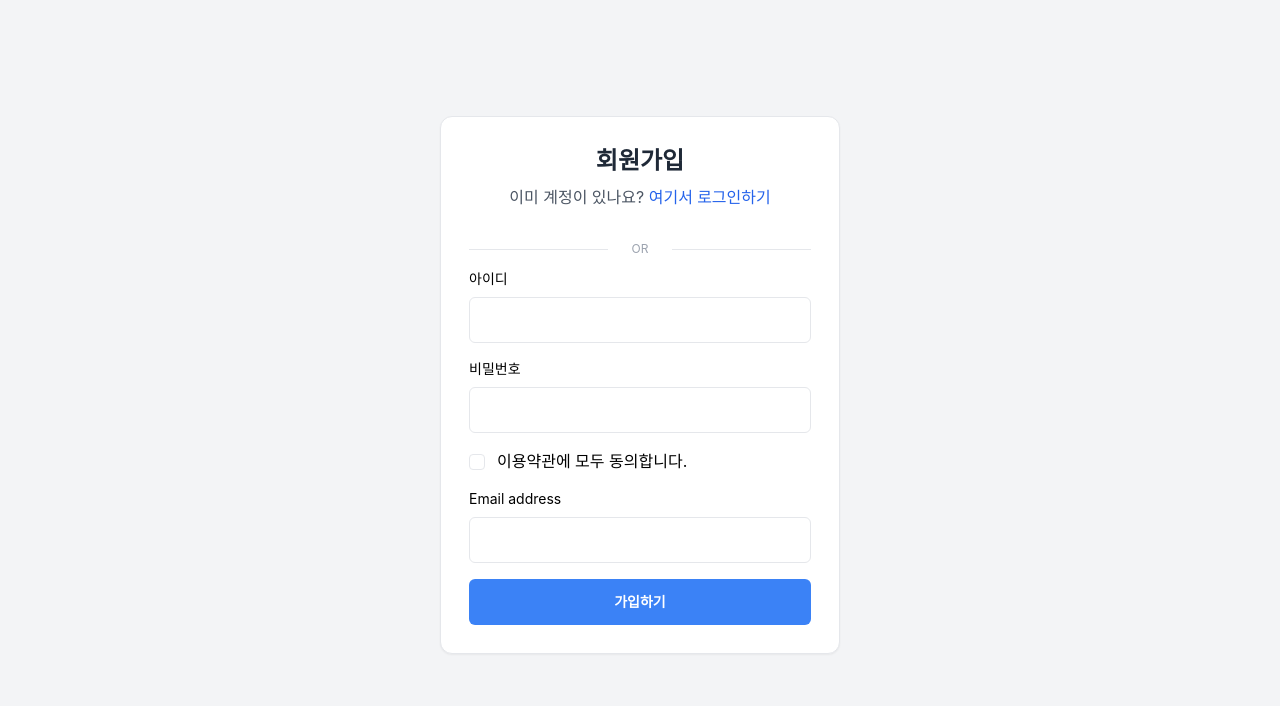
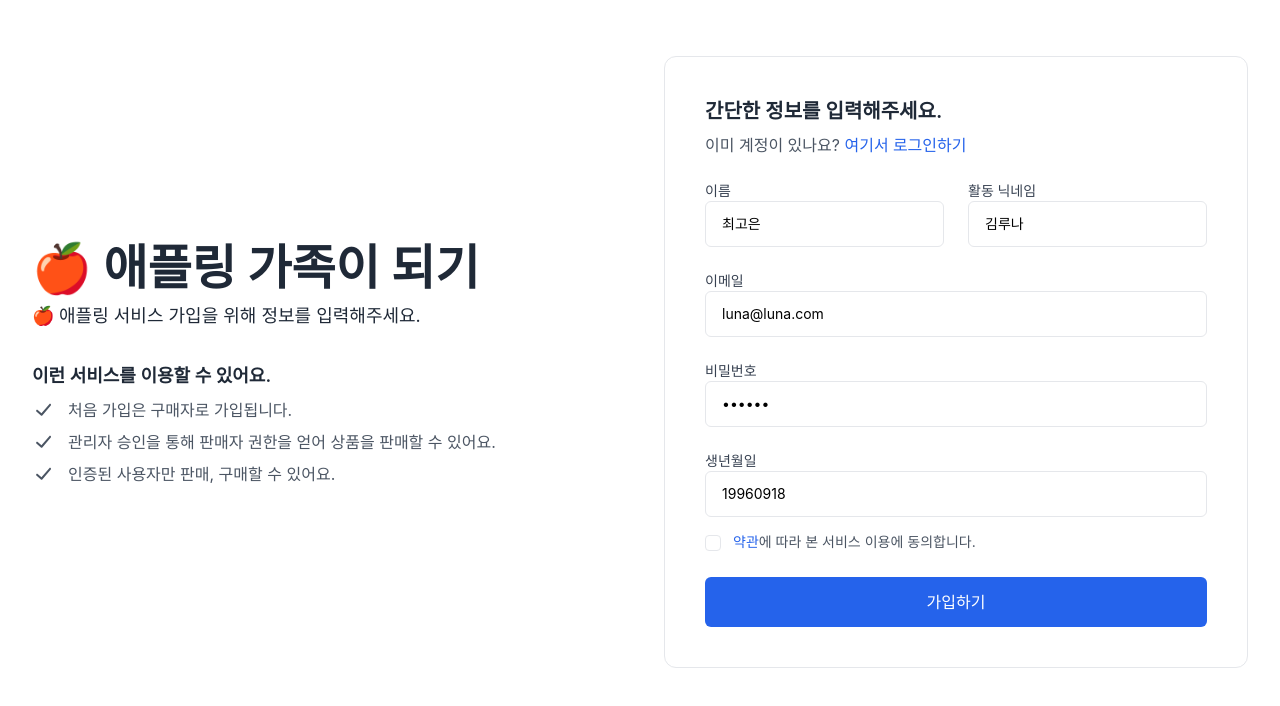
Before and after one commit to appling-c/appling-fe, a Vue app: page /signup in a window 1280 px wide. Shown: the top 706 px of the page. Built offline with nearby package versions, Linux system fonts and the light colour scheme.

Commit message:
[공통] axios cors

```diff
--- a/src/views/signup.vue
+++ b/src/views/signup.vue
@@ -1,88 +1,162 @@
+
 <template>
-<div class="h-full">
-  <div class="dark:bg-slate-900 bg-gray-100 flex h-full items-center py-16">
-    <main class="w-full max-w-md mx-auto p-6">
-      <div class="mt-7 bg-white border border-gray-200 rounded-xl shadow-sm dark:bg-gray-800 dark:border-gray-700">
-        <div class="p-4 sm:p-7">
-          <div class="text-center">
-            <h1 class="block text-2xl font-bold text-gray-800 dark:text-white">회원가입</h1>
+<div class="max-w-[85rem] px-4 py-10 sm:px-6 lg:px-8 lg:py-14 mx-auto">
+  <!-- Grid -->
+  <div class="grid md:grid-cols-2 items-center gap-12">
+    <div>
+      <h1 class="text-3xl font-bold text-gray-800 sm:text-4xl lg:text-5xl lg:leading-tight dark:text-white">
+        🍎 애플링 가족이 되기
+      </h1>
+      <p class="mt-1 md:text-lg text-gray-800 dark:text-gray-200">
+        🍎 애플링 서비스 가입을 위해 정보를 입력해주세요.
+      </p>
+
+      <div class="mt-8">
+        <h2 class="text-lg font-semibold text-gray-800 dark:text-gray-200">
+          이런 서비스를 이용할 수 있어요.
+        </h2>
+
+        <ul class="mt-2 space-y-2">
+          <li class="flex space-x-3">
+            <svg class="flex-shrink-0 h-6 w-6 text-gray-600 dark:text-gray-400" width="16" height="16" viewBox="0 0 16 16" fill="none" xmlns="http://www.w3.org/2000/svg">
+              <path d="M11.5219 4.0949C11.7604 3.81436 12.181 3.78025 12.4617 4.01871C12.7422 4.25717 12.7763 4.6779 12.5378 4.95844L6.87116 11.6251C6.62896 11.91 6.1998 11.94 5.9203 11.6916L2.9203 9.02494C2.64511 8.78033 2.62032 8.35894 2.86493 8.08375C3.10955 7.80856 3.53092 7.78378 3.80611 8.02839L6.29667 10.2423L11.5219 4.0949Z" fill="currentColor"></path>
+            </svg>
+            <span class="text-gray-600 dark:text-gray-400">
+              처음 가입은 구매자로 가입됩니다.
+            </span>
+          </li>
+
+          <li class="flex space-x-3">
+            <svg class="flex-shrink-0 h-6 w-6 text-gray-600 dark:text-gray-400" width="16" height="16" viewBox="0 0 16 16" fill="none" xmlns="http://www.w3.org/2000/svg">
+              <path d="M11.5219 4.0949C11.7604 3.81436 12.181 3.78025 12.4617 4.01871C12.7422 4.25717 12.7763 4.6779 12.5378 4.95844L6.87116 11.6251C6.62896 11.91 6.1998 11.94 5.9203 11.6916L2.9203 9.02494C2.64511 8.78033 2.62032 8.35894 2.86493 8.08375C3.10955 7.80856 3.53092 7.78378 3.80611 8.02839L6.29667 10.2423L11.5219 4.0949Z" fill="currentColor"></path>
+            </svg>
+            <span class="text-gray-600 dark:text-gray-400">
+              관리자 승인을 통해 판매자 권한을 얻어 상품을 판매할 수 있어요.
+            </span>
+          </li>
+
+          <li class="flex space-x-3">
+            <svg class="flex-shrink-0 h-6 w-6 text-gray-600 dark:text-gray-400" width="16" height="16" viewBox="0 0 16 16" fill="none" xmlns="http://www.w3.org/2000/svg">
+              <path d="M11.5219 4.0949C11.7604 3.81436 12.181 3.78025 12.4617 4.01871C12.7422 4.25717 12.7763 4.6779 12.5378 4.95844L6.87116 11.6251C6.62896 11.91 6.1998 11.94 5.9203 11.6916L2.9203 9.02494C2.64511 8.78033 2.62032 8.35894 2.86493 8.08375C3.10955 7.80856 3.53092 7.78378 3.80611 8.02839L6.29667 10.2423L11.5219 4.0949Z" fill="currentColor"></path>
+            </svg>
+            <span class="text-gray-600 dark:text-gray-400">
+              인증된 사용자만 판매, 구매할 수 있어요.
+            </span>
+          </li>
+        </ul>
+      </div>
+    </div>
+    <!-- End Col -->
+
+    <div class="relative">
+      <!-- Card -->
+      <div class="flex flex-col border rounded-xl p-4 sm:p-6 lg:p-10 dark:border-gray-700">
+        <h2 class="text-xl font-semibold text-gray-800 dark:text-gray-200">
+          간단한 정보를 입력해주세요.
+        </h2>
+
         <p class="mt-2 text-base text-gray-600 dark:text-gray-400">
           이미 계정이 있나요?
           <router-link to="/login" class="text-blue-600 decoration-2 hover:underline font-medium" href="../examples/html/signin.html">
             여기서 로그인하기
           </router-link>
         </p>
+
+        <form>
+          <div class="mt-6 grid gap-4 lg:gap-6">
+            <!-- Grid -->
+            <div class="grid grid-cols-1 sm:grid-cols-2 gap-4 lg:gap-6">
+              <div>
+                <label for="hs-firstname-hire-us-1" class="block text-sm text-gray-700 font-medium dark:text-white">이름</label>
+                <input v-model="name" type="text" name="hs-firstname-hire-us-1" id="hs-firstname-hire-us-1" class="py-3 px-4 block w-full border-gray-200 rounded-md text-sm focus:border-blue-500 focus:ring-blue-500 dark:bg-slate-900 dark:border-gray-700 dark:text-gray-400">
               </div>
 
-          <div class="mt-5">
-
-            <div class="py-3 flex items-center text-xs text-gray-400 uppercase before:flex-[1_1_0%] before:border-t before:border-gray-200 before:mr-6 after:flex-[1_1_0%] after:border-t after:border-gray-200 after:ml-6 dark:text-gray-500 dark:before:border-gray-600 dark:after:border-gray-600">Or</div>
-
-            <!-- Form -->
-            <form>
-              <div class="grid gap-y-4">
-                <!-- Form Group -->
               <div>
-                  <label for="email" class="block text-sm mb-2 dark:text-white">아이디</label>
-                  <div class="relative">
-                    <input type="email" id="email" name="email" class="py-3 px-4 block w-full border-gray-200 rounded-md text-sm focus:border-blue-500 focus:ring-blue-500 dark:bg-gray-800 dark:border-gray-700 dark:text-gray-400" required aria-describedby="email-error">
-                    <div class="hidden absolute inset-y-0 right-0 flex items-center pointer-events-none pr-3">
-                      <svg class="h-5 w-5 text-red-500" width="16" height="16" fill="currentColor" viewBox="0 0 16 16" aria-hidden="true">
-                        <path d="M16 8A8 8 0 1 1 0 8a8 8 0 0 1 16 0zM8 4a.905.905 0 0 0-.9.995l.35 3.507a.552.552 0 0 0 1.1 0l.35-3.507A.905.905 0 0 0 8 4zm.002 6a1 1 0 1 0 0 2 1 1 0 0 0 0-2z"/>
-                      </svg>
+                <label for="hs-lastname-hire-us-1" class="block text-sm text-gray-700 font-medium dark:text-white">활동 닉네임</label>
+                <input v-model="nickname" type="text" name="hs-lastname-hire-us-1" id="hs-lastname-hire-us-1" class="py-3 px-4 block w-full border-gray-200 rounded-md text-sm focus:border-blue-500 focus:ring-blue-500 dark:bg-slate-900 dark:border-gray-700 dark:text-gray-400">
               </div>
             </div>
-                  <p class="hidden text-xs text-red-600 mt-2" id="email-error">Please include a valid email address so we can get back to you</p>
+            <!-- End Grid -->
+
+            <div>
+              <label for="hs-work-email-hire-us-1" class="block text-sm text-gray-700 font-medium dark:text-white">이메일</label>
+              <input v-model="email" type="email" name="hs-work-email-hire-us-1" id="hs-work-email-hire-us-1" autocomplete="email" class="py-3 px-4 block w-full border-gray-200 rounded-md text-sm focus:border-blue-500 focus:ring-blue-500 dark:bg-slate-900 dark:border-gray-700 dark:text-gray-400">
             </div>
-                <!-- End Form Group -->
 
-                <!-- Form Group -->
             <div>
-                  <label for="password" class="block text-sm mb-2 dark:text-white">비밀번호</label>
-                  <div class="relative">
-                    <input type="password" id="password" name="password" class="py-3 px-4 block w-full border-gray-200 rounded-md text-sm focus:border-blue-500 focus:ring-blue-500 dark:bg-gray-800 dark:border-gray-700 dark:text-gray-400" required aria-describedby="password-error">
-                    <div class="hidden absolute inset-y-0 right-0 flex items-center pointer-events-none pr-3">
-                      <svg class="h-5 w-5 text-red-500" width="16" height="16" fill="currentColor" viewBox="0 0 16 16" aria-hidden="true">
-                        <path d="M16 8A8 8 0 1 1 0 8a8 8 0 0 1 16 0zM8 4a.905.905 0 0 0-.9.995l.35 3.507a.552.552 0 0 0 1.1 0l.35-3.507A.905.905 0 0 0 8 4zm.002 6a1 1 0 1 0 0 2 1 1 0 0 0 0-2z"/>
-                      </svg>
+              <label for="hs-work-email-hire-us-1" class="block text-sm text-gray-700 font-medium dark:text-white">비밀번호</label>
+              <input v-model="password" type="password" name="hs-work-email-hire-us-1" id="hs-work-email-hire-us-1" autocomplete="email" class="py-3 px-4 block w-full border-gray-200 rounded-md text-sm focus:border-blue-500 focus:ring-blue-500 dark:bg-slate-900 dark:border-gray-700 dark:text-gray-400">
+            </div>
+
+            <div>
+              <label for="hs-work-email-hire-us-1" class="block text-sm text-gray-700 font-medium dark:text-white">생년월일</label>
+              <input v-model="birth" type="text" name="hs-work-email-hire-us-1" id="hs-work-email-hire-us-1" autocomplete="email" class="py-3 px-4 block w-full border-gray-200 rounded-md text-sm focus:border-blue-500 focus:ring-blue-500 dark:bg-slate-900 dark:border-gray-700 dark:text-gray-400">
             </div>
           </div>
-                  <p class="hidden text-xs text-red-600 mt-2" id="password-error">8+ characters required</p>
-                </div>
-                <!-- End Form Group -->
+        </form>
+        <!-- End Grid -->
 
         <!-- Checkbox -->
-                <div class="flex items-center">
+        <div class="mt-3 flex">
           <div class="flex">
-                    <input id="remember-me" name="remember-me" type="checkbox" class="shrink-0 mt-0.5 border-gray-200 rounded text-blue-600 pointer-events-none focus:ring-blue-500 dark:bg-gray-800 dark:border-gray-700 dark:checked:bg-blue-500 dark:checked:border-blue-500 dark:focus:ring-offset-gray-800">
+            <input id="remember-me" name="remember-me" type="checkbox" class="shrink-0 mt-1.5 border-gray-200 rounded text-blue-600 pointer-events-none focus:ring-blue-500 dark:bg-gray-800 dark:border-gray-700 dark:checked:bg-blue-500 dark:checked:border-blue-500 dark:focus:ring-offset-gray-800">
           </div>
           <div class="ml-3">
-                    이용약관에 모두 동의합니다.
+            <label for="remember-me" class="text-sm text-gray-600 dark:text-gray-400"><a class="text-blue-600 decoration-2 hover:underline font-medium" href="#">약관</a>에 따라 본 서비스 이용에 동의합니다.</label>
           </div>
         </div>
         <!-- End Checkbox -->
 
-                <div>
-                                      <label for="email" class="block text-sm mb-2 dark:text-white">Email address</label>
-                                      <div class="relative">
-                                        <input type="email" id="email" name="email" class="py-3 px-4 block w-full border-gray-200 rounded-md text-sm focus:border-blue-500 focus:ring-blue-500 dark:bg-gray-800 dark:border-gray-700 dark:text-gray-400" required="" aria-describedby="email-error">
-                                        <div class="hidden absolute inset-y-0 right-0 flex items-center pointer-events-none pr-3">
-                                          <svg class="h-5 w-5 text-red-500" width="16" height="16" fill="currentColor" viewBox="0 0 16 16" aria-hidden="true">
-                                            <path d="M16 8A8 8 0 1 1 0 8a8 8 0 0 1 16 0zM8 4a.905.905 0 0 0-.9.995l.35 3.507a.552.552 0 0 0 1.1 0l.35-3.507A.905.905 0 0 0 8 4zm.002 6a1 1 0 1 0 0 2 1 1 0 0 0 0-2z"></path>
-                                          </svg>
+        <div class="mt-6 grid">
+          <button @click="submit" type="submit" class="inline-flex justify-center items-center gap-x-3 text-center bg-blue-600 hover:bg-blue-700 border border-transparent text-sm lg:text-base text-white font-medium rounded-md focus:outline-none focus:ring-2 focus:ring-blue-600 focus:ring-offset-2 focus:ring-offset-white transition py-3 px-4 dark:focus:ring-offset-gray-800">가입하기</button>
         </div>
       </div>
-                                      <p class="hidden text-xs text-red-600 mt-2" id="email-error">Please include a valid email address so we can get back to you</p>
+      <!-- End Card -->
     </div>
-
-                <button type="submit" class="py-3 px-4 inline-flex justify-center items-center gap-2 rounded-md border border-transparent font-semibold bg-blue-500 text-white hover:bg-blue-600 focus:outline-none focus:ring-2 focus:ring-blue-500 focus:ring-offset-2 transition-all text-sm dark:focus:ring-offset-gray-800">가입하기</button>
+    <!-- End Col -->
   </div>
-            </form>
-            <!-- End Form -->
-          </div>
-        </div>
-      </div>
-    </main>
-  </div>
+  <!-- End Grid -->
 </div>
 </template>
+
+<script>
+
+export default {
+  data(){
+    return {
+      name : "최고은", nickname : "김루나", email : "luna@luna.com", password : "123123", birth :"19960918"
+    }
+  },
+  methods: {
+    async submit(){
+    //console.log(name, nickname, email, password, birth)
+//  try {
+//         const rs = await this.$axios.get('api/member');
+//         console.log(rs);
+//       } catch (err) {
+//         console.error(err);
+//       }
+//   return;
+    const user =
+    {
+      name: this.name,
+      nickname: this.nickname,
+      email: this.email,
+      password:this.password,
+      birth:this.birth
+    }
+
+    try {
+        const rs = await this.$axios.post('api/member/join', {...user});
+        console.log(rs);
+      } catch (err) {
+        console.error(err);
+      }
+
+
+  }
+  },
+}
+
+
+</script>
--- a/vite.config.js
+++ b/vite.config.js
@@ -7,7 +7,7 @@ export default ({mode}) => {
   return defineConfig({
   server: {
     proxy: {
-      '/': process.env.VITE_API_URL,
+      '/api': "http://3.34.1.129:8000",
     }
   },
   plugins: [
```
Lines whose indentation alone changed are shown as unchanged.
